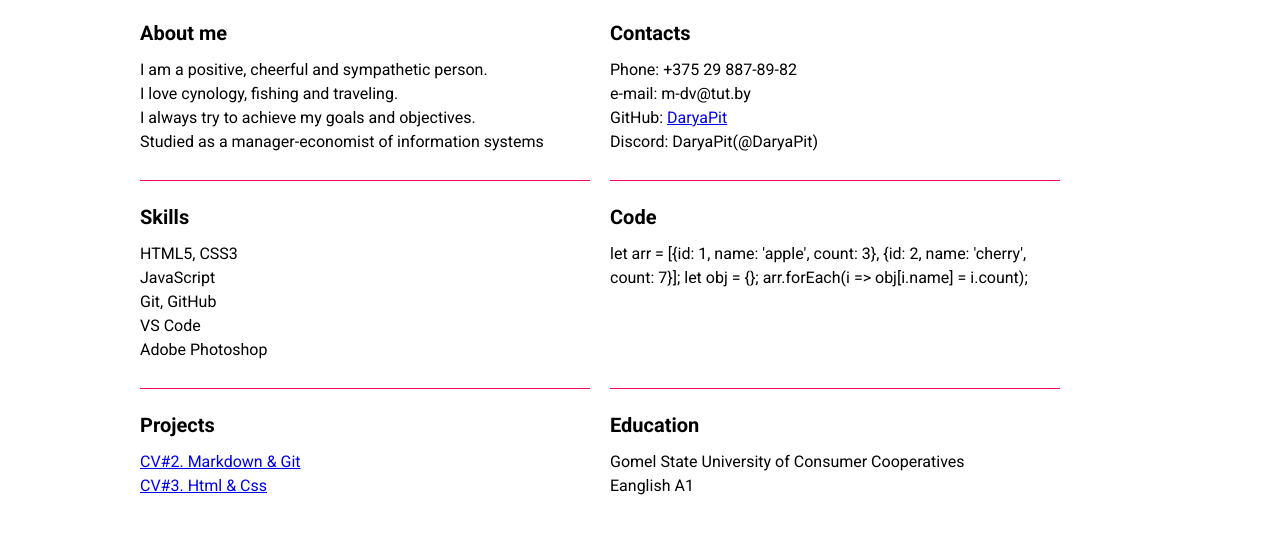
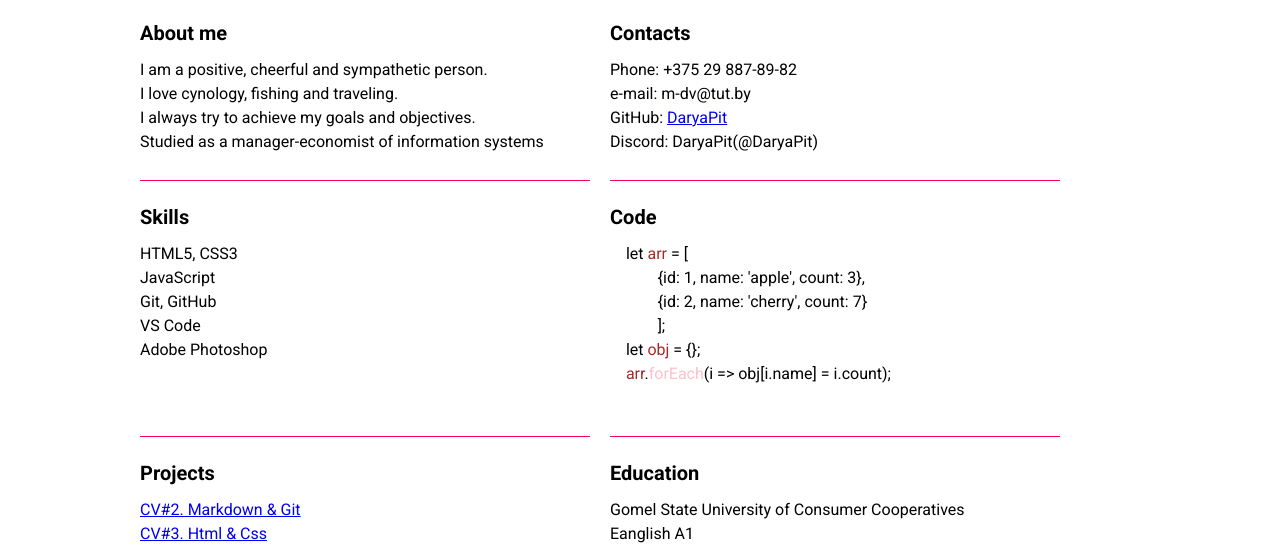
Before and after one commit to DaryaPit/rsschool-cv, a plain HTML site: page index.html in a window 1280 px wide. Shown: the part 198-743 px from the top of the page. Drawn offline with Linux system fonts and the light colour scheme.

Commit message:
update: cv3_2

```diff
--- a/index.html
+++ b/index.html
@@ -74,11 +74,14 @@
                 <h2>Сode</h2>
                 <div class="cv_element_content">
                     <ul>
-                        <code>
-                            let arr = [{id: 1, name: 'apple', count: 3}, {id: 2, name: 'cherry', count: 7}];
-                            let obj = {};
-                            arr.forEach(i => obj[i.name] = i.count);
-                        </code>
+                        <pre>
+    let <span style="color:brown">arr</span> = [
+            {id: 1, name: 'apple', count: 3},
+            {id: 2, name: 'cherry', count: 7}
+            ];
+    let <span style="color:brown">obj</span> = {};
+    <span style="color:brown">arr</span>.<span style="color:pink">forEach</span>(i => obj[i.name] = i.count);
+                        </pre>
                     </ul>
                 </div>
             </div>
```
